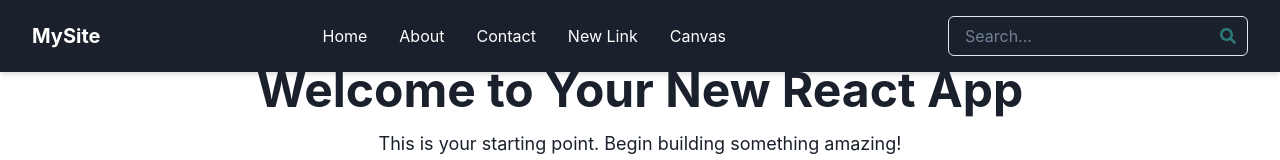
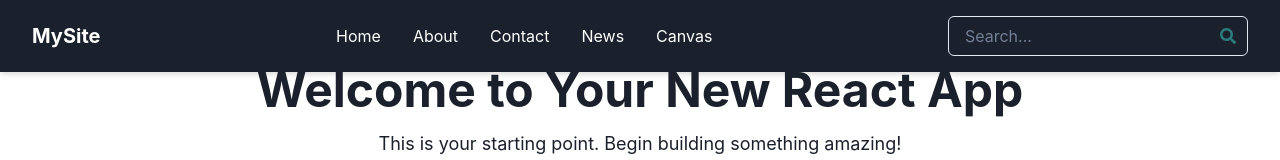
Before and after one commit to GPT-Engineer-App-Dev/react-skeleton, a React (Vite) app: page / in a window 1280 px wide. Shown: the top 160 px of the page. Built offline with nearby package versions, Linux system fonts and the light colour scheme.

Commit message:
Add a link to the news page in the navigation bar.

```diff
--- a/src/components/Header.jsx
+++ b/src/components/Header.jsx
@@ -22,8 +22,8 @@ const Header = () => {
           <Link as={RouterLink} to="/contact" _hover={{ textDecoration: "none", color: "teal.300" }}>
             Contact
           </Link>
-          <Link as={RouterLink} to="/new-link" _hover={{ textDecoration: "none", color: "teal.300" }}>
-            New Link
+          <Link as={RouterLink} to="/news" _hover={{ textDecoration: "none", color: "teal.300" }}>
+            News
           </Link> {/* New navigation link */}
           <Link as={RouterLink} to="/canvas" _hover={{ textDecoration: "none", color: "teal.300" }}>
             Canvas
```
